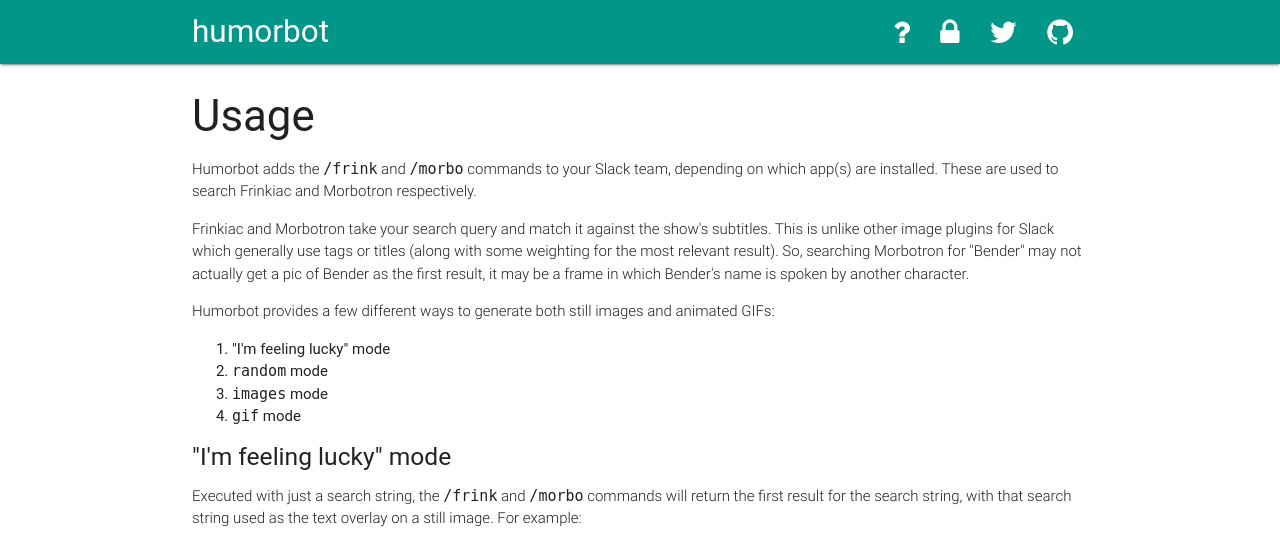
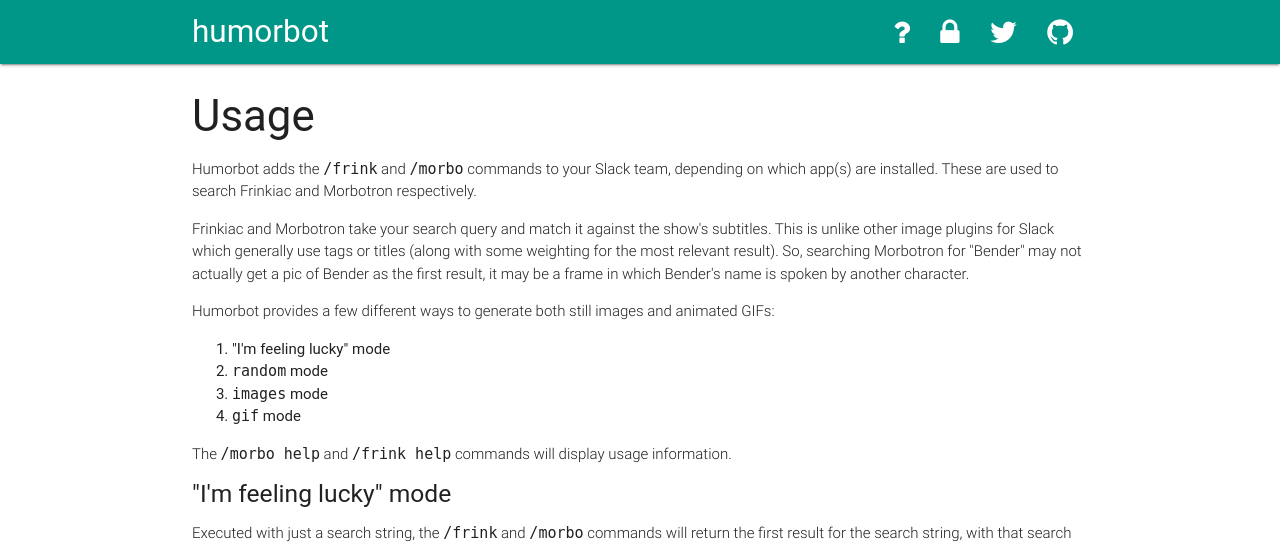
Before and after one commit to snare/humorbot, a Flask app: page /usage in a window 1280 px wide. Shown: the top 547 px of the page. Run offline with Flask 2, Linux system fonts and the light colour scheme; some libraries are stand-ins or nearby versions; some web fonts are replaced.

Commit message:
Add help command

```diff
--- a/humorbot/templates/usage.html
+++ b/humorbot/templates/usage.html
@@ -13,6 +13,7 @@
       <li><code>images</code> mode</li>
       <li><code>gif</code> mode</li>
     </ol>
+    <p class="light">The <code>/morbo help</code> and <code>/frink help</code> commands will display usage information.</p>
 
     <h5>"I'm feeling lucky" mode</h5>
     <p class="light">Executed with just a search string, the <code>/frink</code> and <code>/morbo</code> commands will return the first result for the search string, with that search string used as the text overlay on a still image. For example:</p>
```
